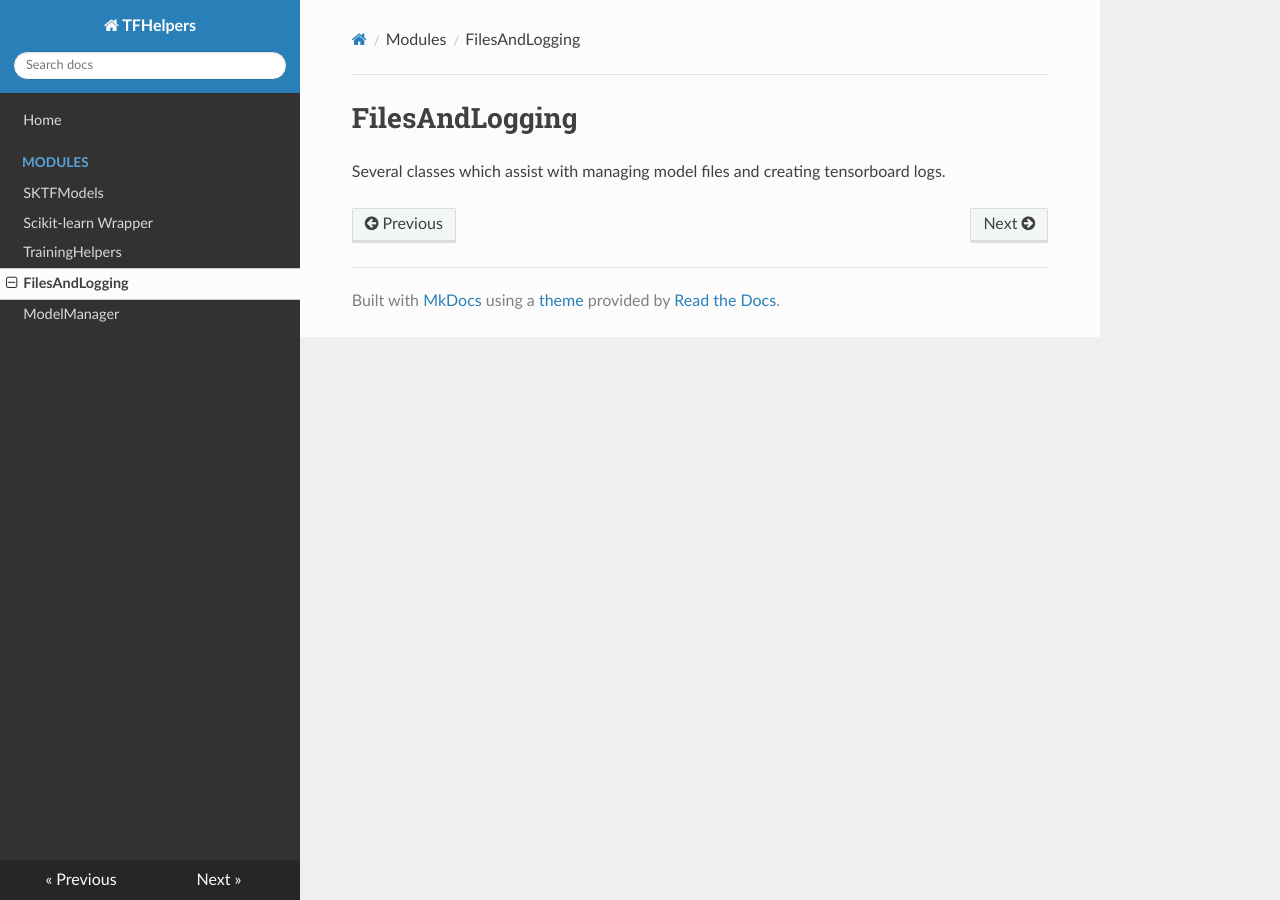
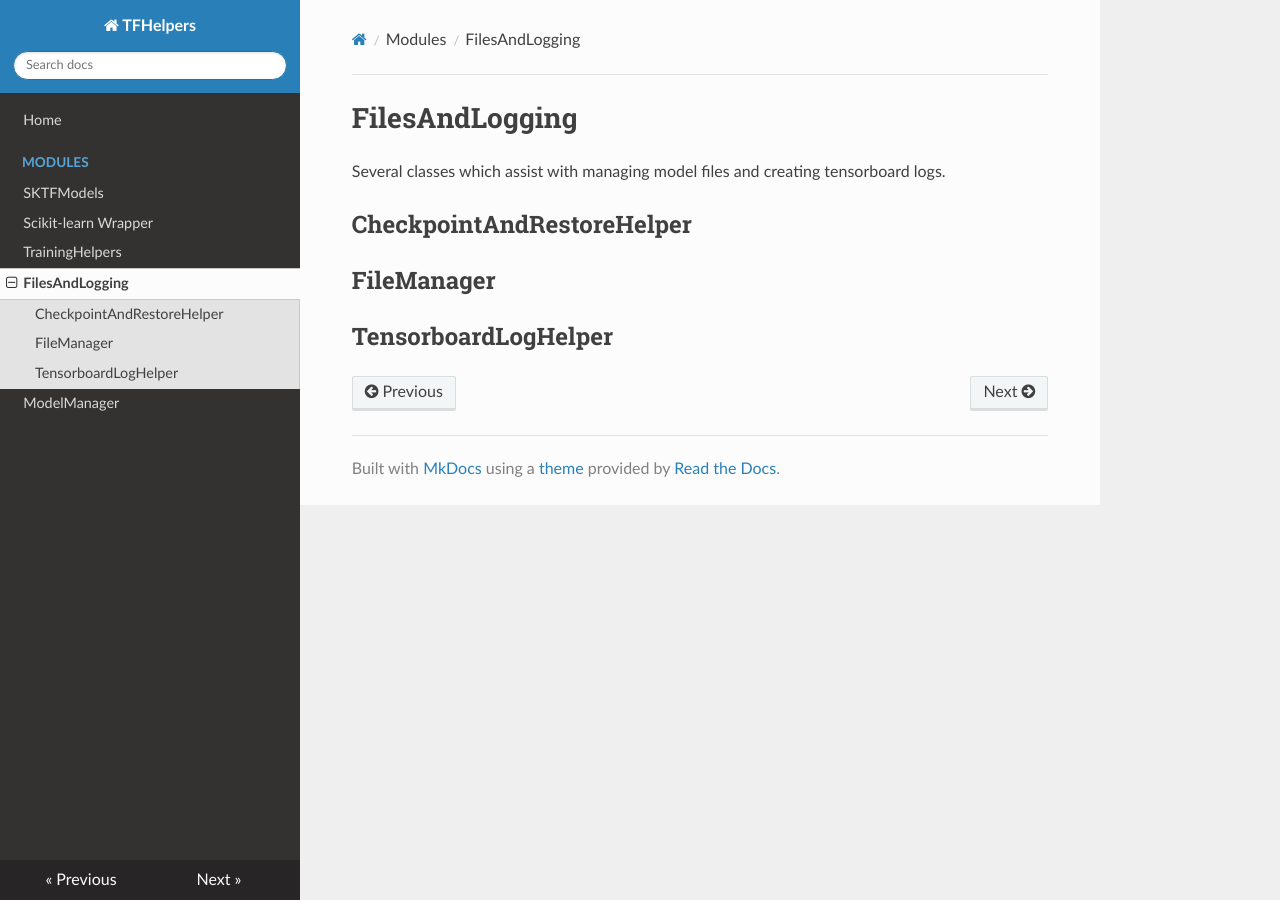
Before and after one commit to jd-13/TFHelpers, an MkDocs documentation site: the page built from docs/FilesAndLogging.md, in a window 1280 px wide. Built offline with MkDocs 1.6.1, drawn with Linux system fonts in a browser that asks for light colours; nearby versions of some CDN libraries; old or Windows-style settings are respelled for this version of MkDocs.

Commit message:
Add placeholder headings

```diff
--- a/docs/FilesAndLogging.md
+++ b/docs/FilesAndLogging.md
@@ -1,3 +1,9 @@
 # FilesAndLogging
 
 Several classes which assist with managing model files and creating tensorboard logs.
+
+## CheckpointAndRestoreHelper
+
+## FileManager
+
+## TensorboardLogHelper
```
